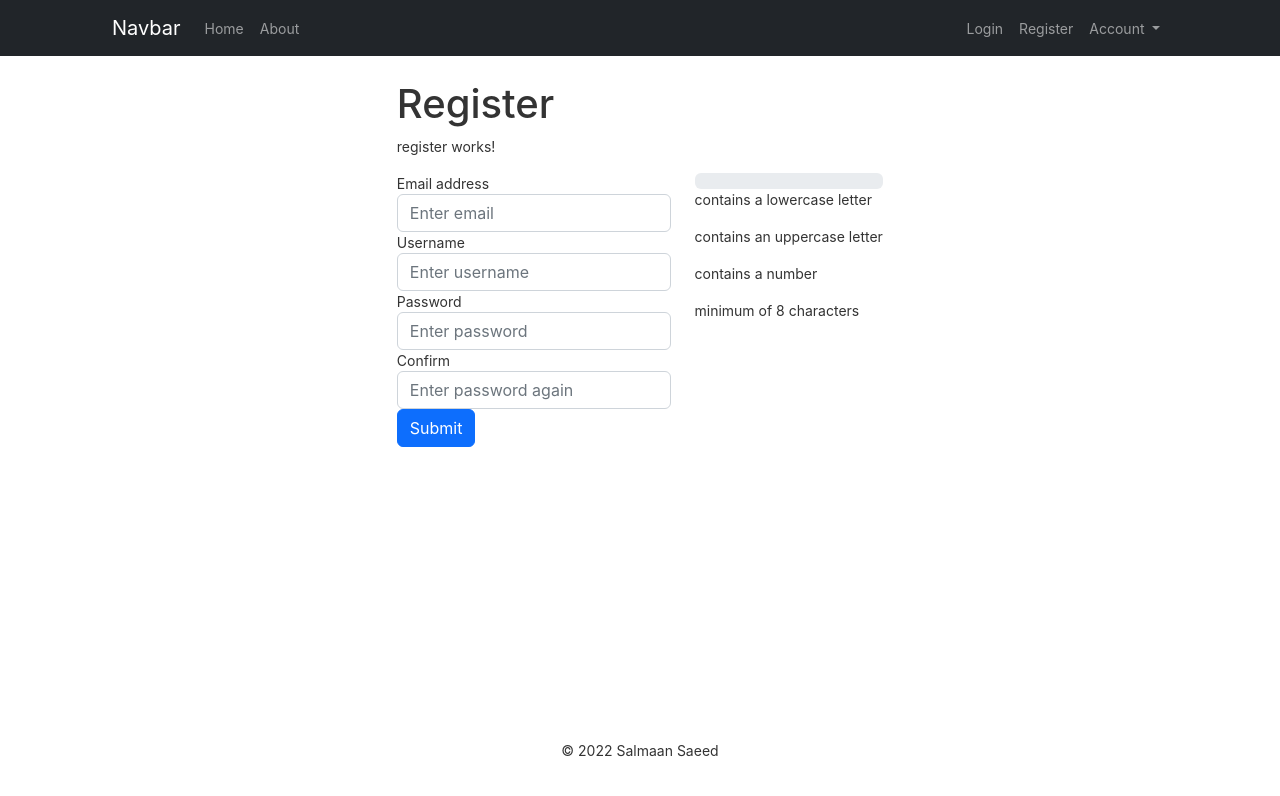
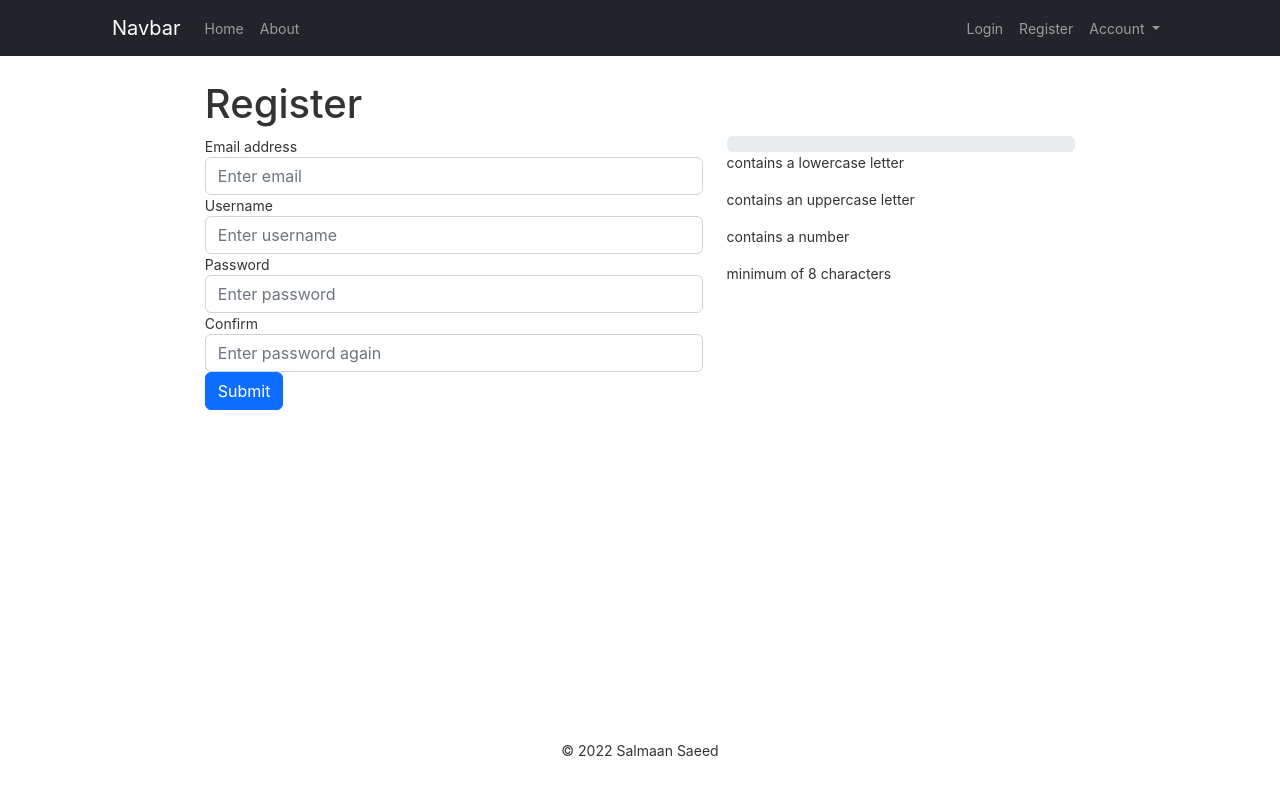
Before and after one commit to sagedemage/AngularApp, an Angular app: page /register in a window 1280 px wide. Shown: the top 796 px of the page. Built offline with nearby package versions, Linux system fonts and the light colour scheme.

Commit message:
improved the look of the app and put the bootstrap script link in the angular.json file

```diff
--- a/angular.json
+++ b/angular.json
@@ -26,7 +26,9 @@
               "src/styles.css",
               "node_modules/bootstrap/dist/css/bootstrap.min.css"
             ],
-            "scripts": []
+            "scripts": [
+              "node_modules/bootstrap/dist/js/bootstrap.bundle.min.js"
+            ]
           },
           "configurations": {
             "production": {
--- a/src/app/app.component.css
+++ b/src/app/app.component.css
@@ -13,13 +13,13 @@
   }
 
   .content {
-    padding: 0 16px;
+    /*padding: 0 16px;*/
     margin-top: 80px;
     flex-direction: column;
-    align-items: center;
+    margin-right: 16%;
+    margin-left: 16%;
     min-height: 80vh;
     display: flex;
-    flex-direction: column;
   }
 
   footer {
--- a/src/app/register/register.component.html
+++ b/src/app/register/register.component.html
@@ -1,6 +1,4 @@
 <h1> Register </h1>
-<p>register works!</p>
-
 <div class="row">
     <div class="col-7">
         <form method="post" onSubmit={handleSubmit}>
--- a/src/index.html
+++ b/src/index.html
@@ -6,22 +6,9 @@
   	<base href="/">
   	<meta name="viewport" content="width=device-width, initial-scale=1">
   	<link rel="icon" type="image/x-icon" href="favicon.ico">
-	<!---
-	<link
-		href="https://cdn.jsdelivr.net/npm/bootstrap@5.0.2/dist/css/bootstrap.min.css"
-		rel="stylesheet"
-		integrity="sha384-EVSTQN3/azprG1Anm3QDgpJLIm9Nao0Yz1ztcQTwFspd3yD65VohhpuuCOmLASjC"
-		crossorigin="anonymous"
-	>
-	-->
 </head>
 <body>
 	<app-root></app-root>
 </body>
-<script
-	src="https://cdn.jsdelivr.net/npm/bootstrap@5.0.2/dist/js/bootstrap.bundle.min.js"
-	integrity="sha384-MrcW6ZMFYlzcLA8Nl+NtUVF0sA7MsXsP1UyJoMp4YLEuNSfAP+JcXn/tWtIaxVXM"
-	crossorigin="anonymous"
->
 </script>
 </html>
```
